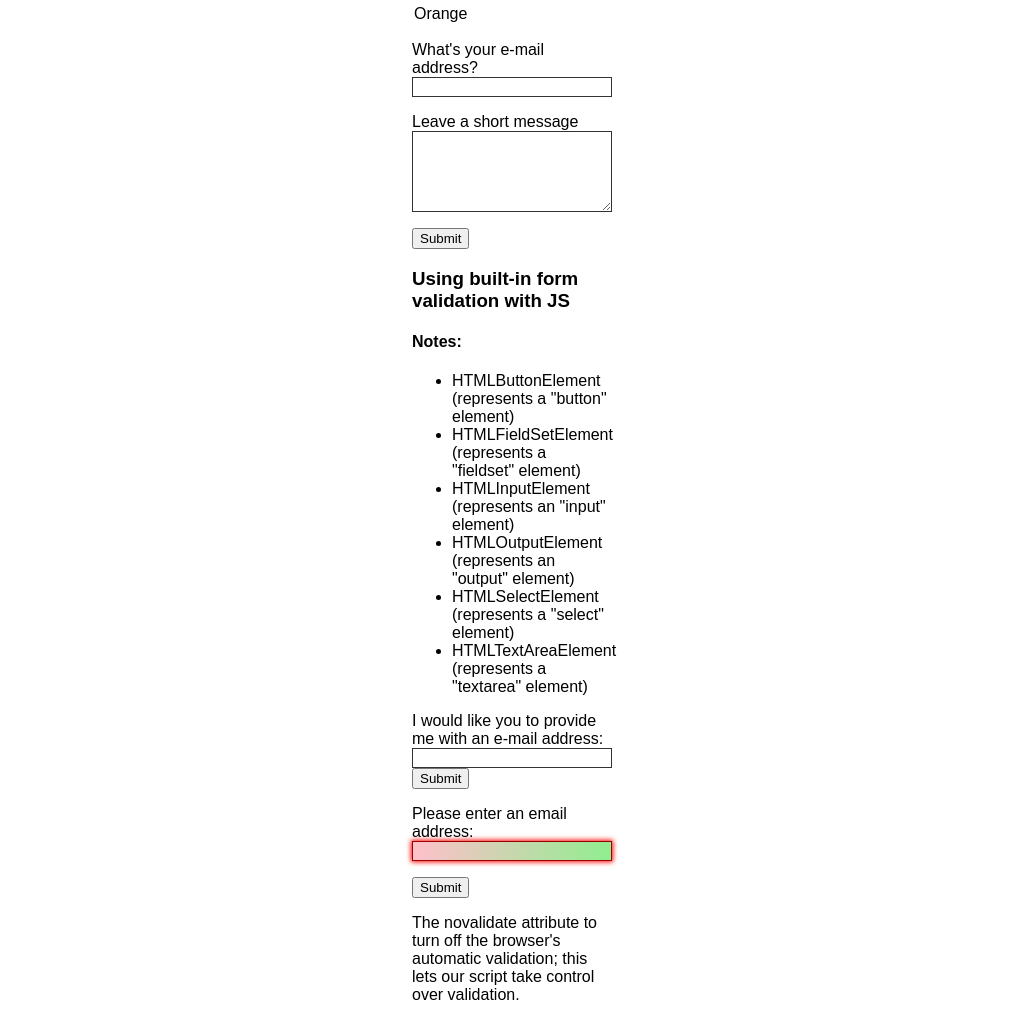
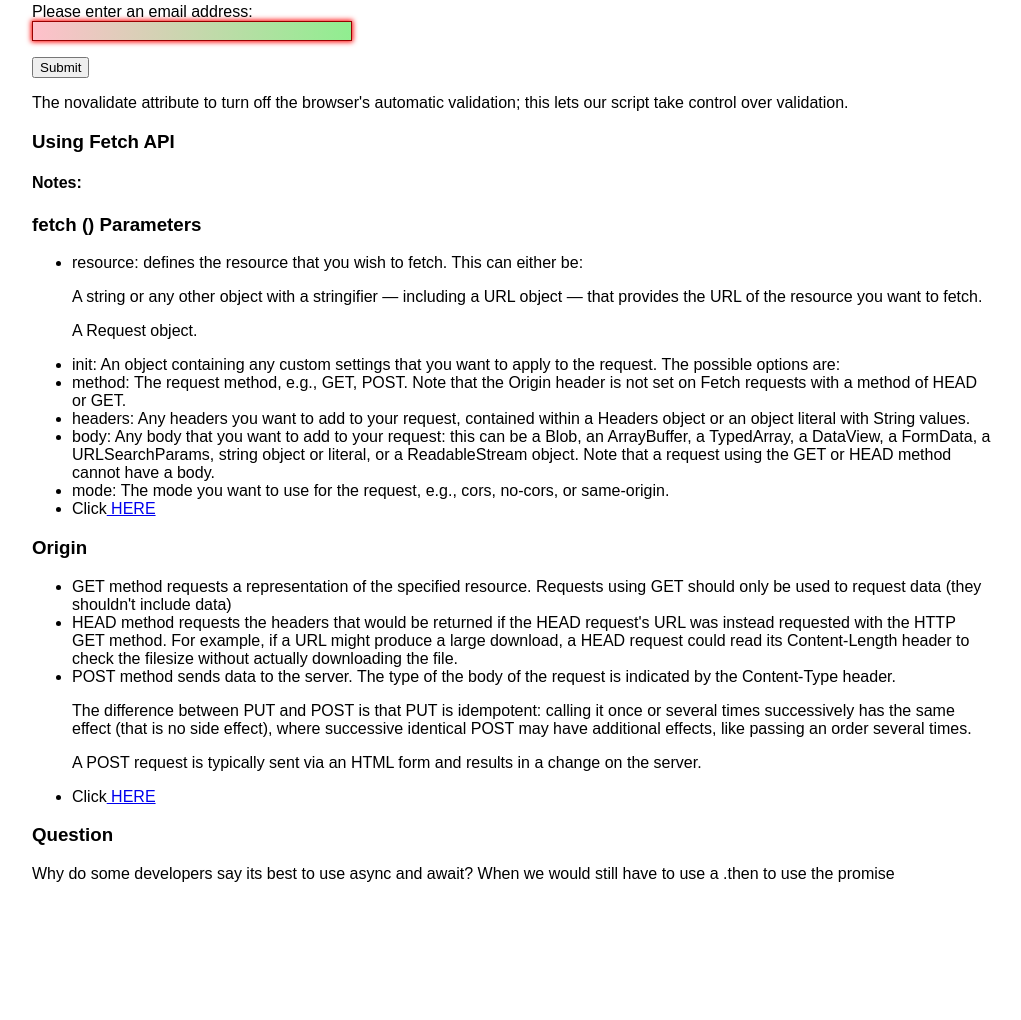
Before and after one commit to ksantos16/portfolio, a plain HTML site: page week10/index.html in a window 1280 px wide. Shown: the part 1298-2318 px from the top of the page, without its empty margins (128-1149 px from the left). After the commit the page ends 2197 px from the top, so only its background shows below. Drawn offline with Linux system fonts and the light colour scheme.

Commit message:
wk 10 notes on fetch

```diff
--- a/week10/css/base.css
+++ b/week10/css/base.css
@@ -41,9 +41,10 @@ input:focus:invalid {
 
 body {
     font: 1em sans-serif;
-    width: 200px;
+    max-width: 960px;
     padding: 0;
     margin: 0 auto;
+
 }
 
 p * {
--- a/week10/index.html
+++ b/week10/index.html
@@ -149,6 +149,69 @@
 
     </section>
 
+    <section>
+        <h3>Using Fetch API</h3>
+
+        <h4>Notes:</h4>
+
+        <h3>fetch () Parameters</h3>
+        <ul>
+            <li>resource: defines the resource that you wish to fetch. This can either be:</li>
+
+            <p>A string or any other object with a stringifier — including a URL object — that provides the URL of the
+                resource you want to fetch.</p>
+
+            <p>A Request object.</p>
+
+            <li>init: An object containing any custom settings that you want to apply to the request. The possible
+                options are:</li>
+
+            <li>method: The request method, e.g., GET, POST. Note that the Origin header is not set on Fetch requests
+                with a method of HEAD or GET.</li>
+
+            <li>headers: Any headers you want to add to your request, contained within a Headers object or an object
+                literal with String values.</li>
+
+            <li>body: Any body that you want to add to your request: this can be a Blob, an ArrayBuffer, a TypedArray, a
+                DataView, a FormData, a URLSearchParams, string object or literal, or a ReadableStream object. Note that
+                a request using the GET or HEAD method cannot have a body.</li>
+
+            <li>mode: The mode you want to use for the request, e.g., cors, no-cors, or same-origin.</li>
+
+            <li>Click<a href="https://developer.mozilla.org/en-US/docs/Web/API/fetch"> HERE </a></li>
+        </ul>
+
+        <h3>Origin</h3>
+
+        <ul>
+            <li>GET method requests a representation of the specified resource. Requests using GET should only be used
+                to request data (they shouldn't include data)</li>
+
+            <li>HEAD method requests the headers that would be returned if the HEAD request's URL was instead requested
+                with the HTTP GET method. For example, if a URL might produce a large download, a HEAD request could
+                read its Content-Length header to check the filesize without actually downloading the file.</li>
+
+            <li>POST method sends data to the server. The type of the body of the request is indicated by the
+                Content-Type header.</li>
+
+            <p>The difference between PUT and POST is that PUT is idempotent: calling it once or several times
+                successively has the same effect (that is no side effect), where successive identical POST may have
+                additional effects, like passing an order several times.</p>
+
+            <p>A POST request is typically sent via an HTML form and results in a change on the server.</p>
+
+            <li>Click<a href="https://developer.mozilla.org/en-US/docs/Web/HTTP/Headers/Origin"> HERE </a></li>
+        </ul>
+
+    </section>
+
+    <section>
+        <h3>Question</h3>
+
+        <p>Why do some developers say its best to use async and await? When we would still have to use a .then to use
+            the promise</p>
+    </section>
+
     <p><span id="date"></span></p>
 
     <script src="../week10/js/main.js"></script>
```
